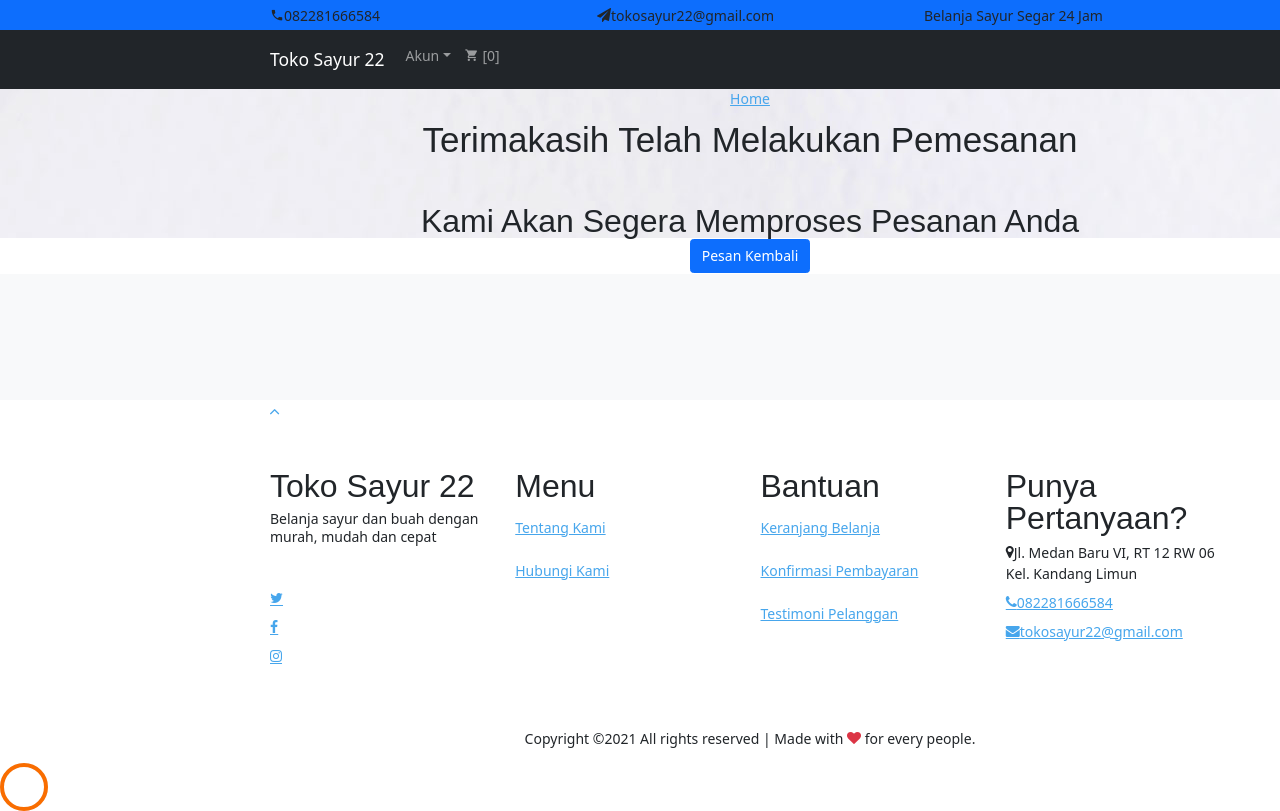
After one commit to msmujahidin/pasar_bertais, a CodeIgniter app: page /toko-sayur-master/index.php/shop/greeting in a window 1280 px wide. The commit adds this page. Run offline with CodeIgniter, Linux system fonts and the light colour scheme; data comes from the database, SQL or seed files in the repository; some libraries are stand-ins or nearby versions; some web fonts are replaced.

Commit message:
fix error pemesanan dan buat halaman terimakasih

```diff
--- a/application/controllers/Shop.php
+++ b/application/controllers/Shop.php
@@ -51,6 +51,12 @@ class Shop extends CI_Controller {
         get_footer();
     }
 
+    public function greeting(){
+        get_header('Terimakasih');
+        get_template_part('shop/greeting');
+        get_footer();
+    }
+
     public function checkout($action = '')
     {
         // if ( ! is_login()) {
@@ -80,9 +86,9 @@ class Shop extends CI_Controller {
                 {
                     $items['rowid'] = $rowid;
                     $items['qty'] = $qty;
+
+                    $this->cart->update($items);
                 }
-
-                $this->cart->update($items);
 
                 if ( empty($coupon))
                 {
@@ -212,7 +218,7 @@ class Shop extends CI_Controller {
 
                 $this->session->set_flashdata('order_flash', 'Order berhasil ditambahkan');
 
-                redirect('customer/orders/view/'. $order);
+                redirect('shop/greeting');
             break;
         }
 
--- a/application/modules/admin/controllers/Orders.php
+++ b/application/modules/admin/controllers/Orders.php
@@ -56,7 +56,10 @@ class Orders extends CI_Controller {
         $this->load->library('pagination', $config);
         $page = ($this->uri->segment(4)) ? $this->uri->segment(4) : 0;
 
-        $orders['orders'] = $this->order->get_all_orders($config['per_page'], $page);
+        // $orders['orders'] = $this->order->get_all_orders($config['per_page'], $page);
+        $orders['orders'] = $this->order->get_all_orders_new($config['per_page'], $page);
+
+        // print_r($orders['orders'][0]->delivery_data);
         $orders['pagination'] = $this->pagination->create_links();
 
         $this->load->view('header', $params);
--- a/application/views/themes/vegefoods/home.php
+++ b/application/views/themes/vegefoods/home.php
@@ -330,10 +330,14 @@ const app = Vue.createApp({
         addCart: function(index) {
             // const category_id = this.products[index].category_id;
             const product = this.products[index];
+            let qty = product.jumlah_order;
+            if(qty == 0){
+                qty = 1;
+            }
             axios.post("<?= site_url('home/cart_api'); ?>", {
                     id: product.id,
                     sku: product.sku,
-                    qty: +!product.jumlah_order,
+                    qty,
                     price: product.price,
                     name: product.name,
                     action: 'add_item'
--- /dev/null
+++ b/application/views/themes/vegefoods/shop/greeting.php
@@ -0,0 +1,23 @@
+<?php
+defined('BASEPATH') OR exit('No direct script access allowed');
+?>
+<div class="hero-wrap hero-bread" style="background-image: url('<?php echo get_theme_uri('images/bg_1.jpg'); ?>');">
+    <div class="container">
+        <div class="row no-gutters slider-text align-items-center justify-content-center">
+            <div class="col-md-9 ftco-animate text-center">
+                <p class="breadcrumbs"><span class="mr-2"><?php echo anchor(base_url(), 'Home'); ?></span> <span></span>
+                </p>
+                <h1 class="mb-0 bread">Terimakasih Telah Melakukan Pemesanan</h1>
+                <h2 class="mb-0 bread">Kami Akan Segera Memproses Pesanan Anda</h2>
+            </div>
+        </div>
+    </div>
+</div>
+
+<section class="ftco-section ftco-Keranjang Belanja">
+    <div class="container">
+        <center>
+            <a class="btn btn-primary" href="<?php echo base_url(''); ?>" role="button">Pesan Kembali</a>
+        </center>
+    </div>
+</section>
```
Also changed, not shown: application/modules/admin/models/Order_model.php (+13 -0 lines), application/modules/admin/views/orders/orders.php (+6 -1 lines).
